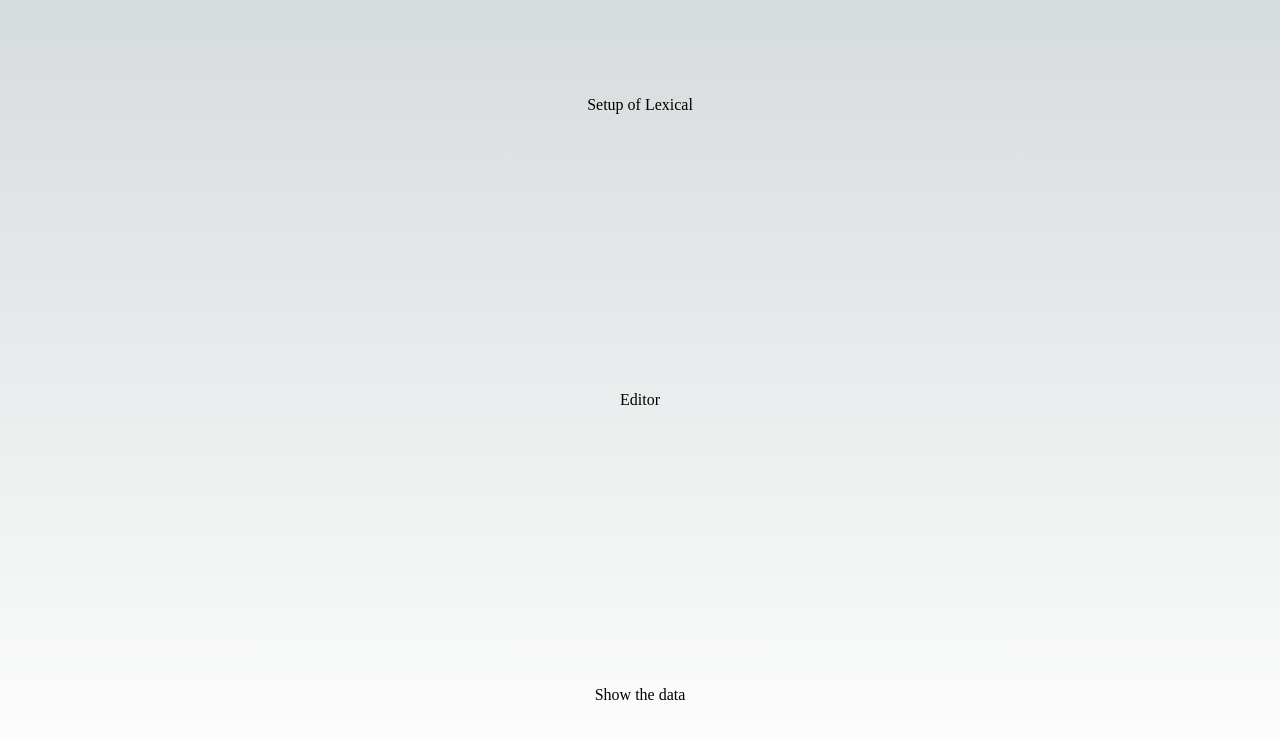
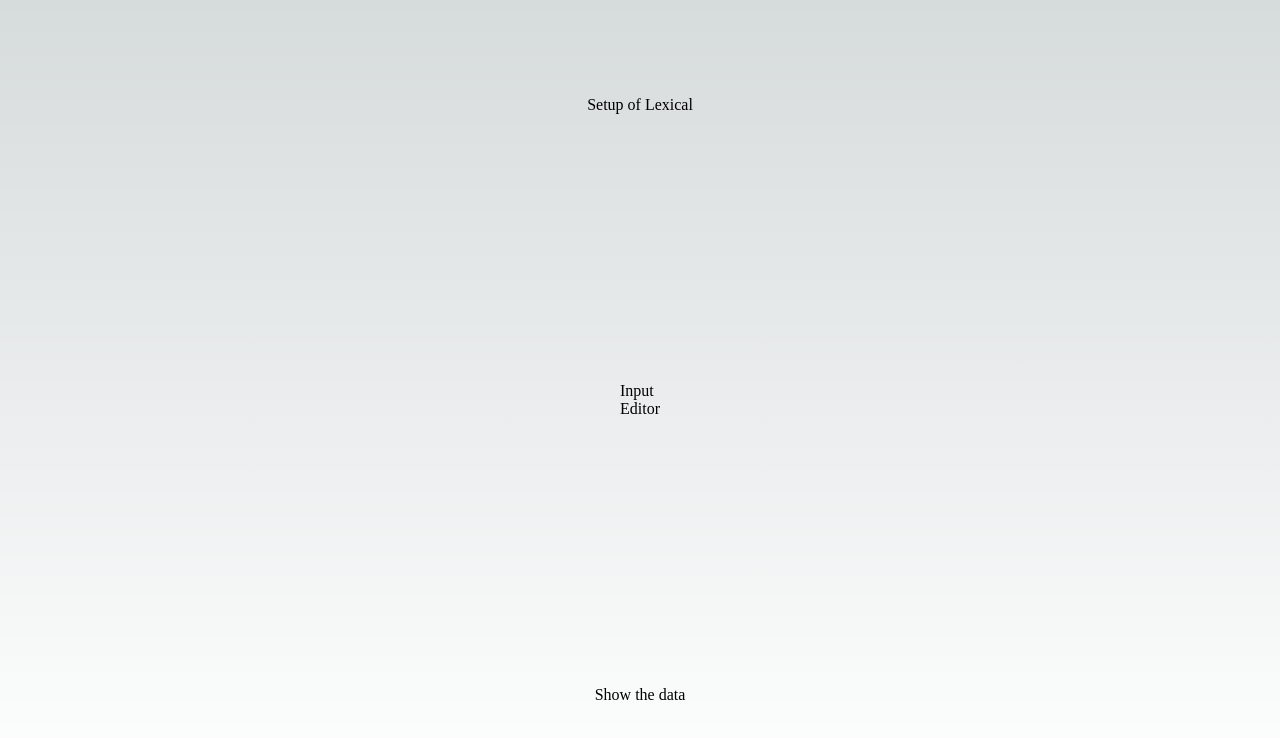
Before and after one commit to Christian-Mar/tiptap_firebase, a Next.js app: page / in a window 1280 px wide. Shown: the top 738 px of the page. Built offline with nearby package versions, Linux system fonts and the light colour scheme.

Commit message:
parent child structure

```diff
--- /dev/null
+++ b/app/components/Form.js
@@ -0,0 +1,11 @@
+import InputField from './InputField';
+import Editor from './Editor';
+
+export default function Form() {
+	return (
+		<div>
+			<InputField />
+			<Editor />
+		</div>
+	);
+}
--- /dev/null
+++ b/app/components/InputField.js
@@ -0,0 +1,3 @@
+export default function InputField() {
+	return <div>Input</div>;
+}
--- a/app/page.js
+++ b/app/page.js
@@ -1,7 +1,7 @@
 import Image from 'next/image'
 import { Inter } from 'next/font/google'
 import styles from './page.module.css'
-import Editor from './components/editor';
+import Form from './components//Form'
 
 const inter = Inter({ subsets: ['latin'] })
 
@@ -10,7 +10,7 @@
     <main className={styles.main}>
       Setup of Lexical
       <div>
-      <Editor/>
+      <Form />
       </div>
       <div>Show the data</div>
     </main>
```
Also changed, not shown: 1 other file (tests, documents, lock files or other folders).
